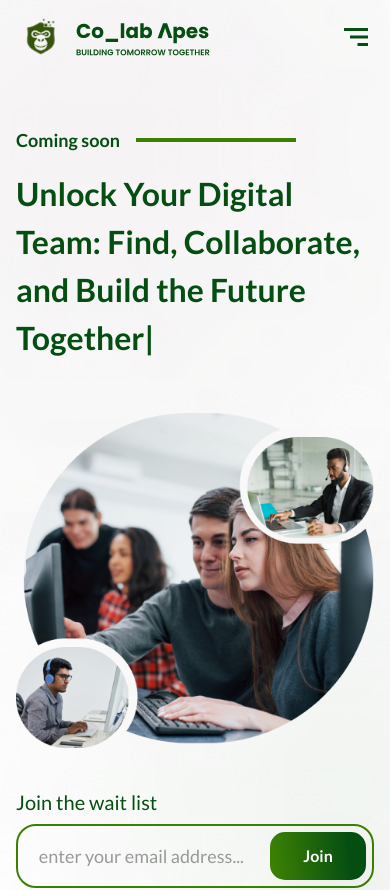
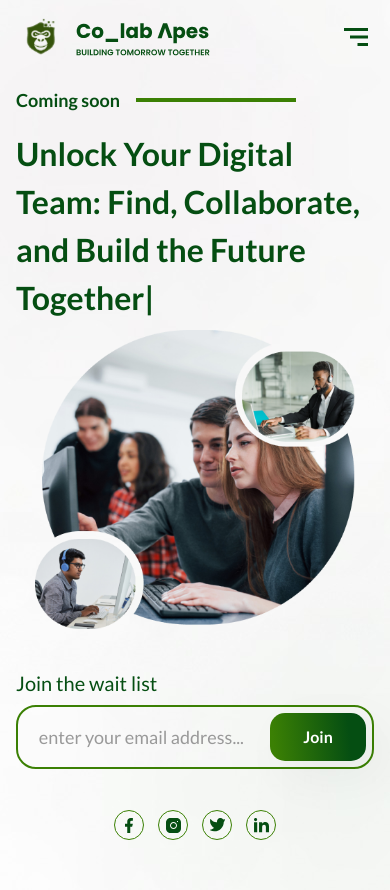
Before and after one commit to Colab-Apes/landingpage, a React (Create React App) app: page / in a window 390 px wide. Shown: the top 890 px of the page. After the commit the page ends 844 px from the top, so only its background shows below. Built offline with nearby package versions, Linux system fonts and the light colour scheme.

Commit message:
removed bug

```diff
--- a/src/Components/Hero.jsx
+++ b/src/Components/Hero.jsx
@@ -26,7 +26,6 @@ const Hero = () => {
     } else if (!validRegex.test(email)) {
       toast.error("Enter a valid email", {
         position: "bottom-left",
-
         autoClose: 2000,
         toastId: 2,
         theme: "colored",
@@ -61,10 +60,10 @@ const Hero = () => {
   }, [success]);
 
   return (
-    <div className="grid lg:flex mt-14 lg:mt-0 xl:px-20 md:h-[75vh] sm:w-[33rem] md:w-[42rem] lg:w-full justify-center lg:gap-x-8 xl:gap-x-16 items-center justify-items-center">
-      <div className="flex flex-col lg:min-h-[30vh] justify-around">
+    <div className=" lg:flex mt-4 lg:mt-0 xl:px-20 md:h-[75vh] sm:w-[33rem] md:w-[42rem] lg:w-full justify-center lg:gap-x-8 xl:gap-x-16 items-center justify-items-center">
+      <div className="flex flex-col lg:min-h-[30vh] w-full justify-around">
         {/* Heading */}
-        <div className="flex items-center gap-x-4 mt-2">
+        <div className="flex items-center gap-x-4 mt-2 w-full">
           <p className="text-main text-lg md:text-2xl xlg:text-lg xl:text-xl font-bold">
             Coming soon
           </p>
@@ -73,7 +72,7 @@ const Hero = () => {
 
         {/* Animated Text */}
         <TypeAnimation
-          className="text-[1.6rem] text-left lg:leading-[3rem] w-full sm:w-[33rem] md:w-[40rem] lg:w-[30rem] h-[14.2rem] sm:h-[10rem] xl:leading-[3.5rem] sm:text-[1.9rem] md:text-4xl lg:text-[2rem] xl:text-[2.5rem] text-main mt-4 font-bold"
+          className=" text-[1rem] text-left lg:leading-[3rem] w-full sm:w-[33rem] md:w-[40rem] lg:w-[30rem] h-[12rem] sm:h-[10rem] xl:leading-[3.5rem] sm:text-[1.9rem] md:text-4xl lg:text-[2rem] xl:text-[2.5rem] text-main mt-4 font-bold"
           sequence={[
             // Same substring at the start will only be typed once, initially
             "Unlock Your Digital Team: Find, Collaborate, and Build the Future Together",
@@ -96,7 +95,7 @@ const Hero = () => {
         <img
           src={heroimage}
           alt=""
-          className="w-[27rem] object-contain lg:hidden mx-auto lg:mx-0 mt-4"
+          className="w-[20rem] object-contain lg:hidden mx-auto lg:mx-0 mt-2"
           loading="lazy"
         />
 
@@ -140,7 +139,7 @@ const Hero = () => {
           )}
 
           {/* Social Media Icons (hidden on lg and larger screens) */}
-          <div className="lg:hidden mt-10 h-[10vh] justify-center flex">
+          <div className="lg:hidden mt-10  justify-center flex">
             <Socials />
           </div>
         </div>
--- a/src/Pages/LandingPage.jsx
+++ b/src/Pages/LandingPage.jsx
@@ -21,7 +21,7 @@ const LandingPage = () => {
   }, [isModal]);
 
   return (
-    <div className=" px-4 sm:px-0 sm:w-[33rem] md:w-[42rem]   mx-auto lg:px-10 xl:px-20 min-h-[100%] lg:h-screen lg:w-full  bg-no-repeat  font-lato   bg-cover">
+    <div className=" px-4 sm:px-0 sm:w-[33rem] md:w-[42rem] mx-auto lg:px-10 xl:px-20 h-screen  lg:w-full  bg-no-repeat  font-lato   bg-cover">
       {/* This signup is a modal */}
 
       <Overlay value={isModal} changeValue={setisModal} />
```
